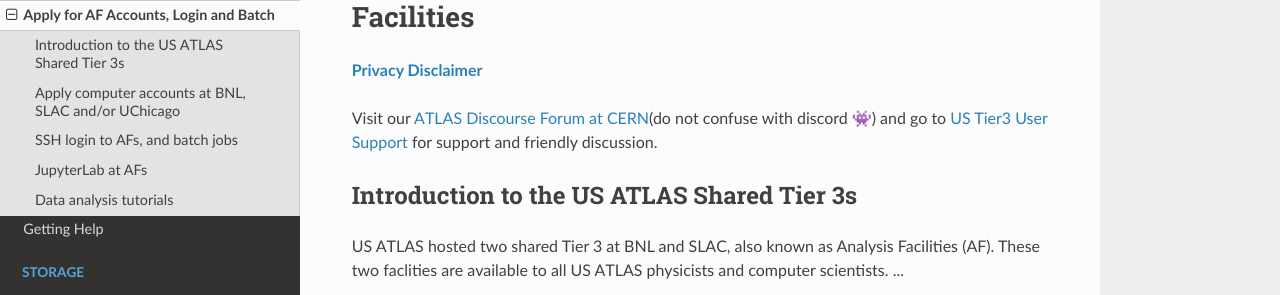
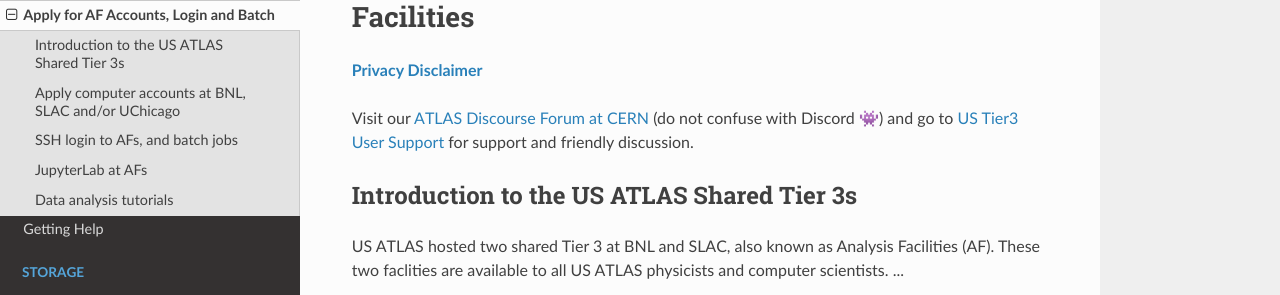
Before and after one commit to usatlas/AFdocs, an MkDocs documentation site: the page built from tier3docs/README.md, in a window 1280 px wide and 1230 px high. Shown: the part 138-433 px from the top of the window. Built offline with MkDocs 1.6.1, drawn with Linux system fonts in a browser that asks for light colours; nearby versions of some CDN libraries.

```diff
--- a/tier3docs/README.md
+++ b/tier3docs/README.md
@@ -9,7 +9,7 @@
 
 <b>[Privacy Disclaimer](privacyDisclaimer)</b>
 
-Visit our [ATLAS Discourse Forum at CERN](https://atlas-talk.web.cern.ch/)(do not confuse with discord 👾) and go to [US Tier3 User Support](https://atlas-talk.web.cern.ch/c/us-tier-3-user-support/11) for support and friendly discussion.
+Visit our [ATLAS Discourse Forum at CERN](https://atlas-talk.web.cern.ch/) (do not confuse with Discord 👾) and go to [US Tier3 User Support](https://atlas-talk.web.cern.ch/c/us-tier-3-user-support/11) for support and friendly discussion.
 
 ## Introduction to the US ATLAS Shared Tier 3s
 US ATLAS hosted two shared Tier 3 at BNL and SLAC, also known as Analysis Facilities (AF). These
```
